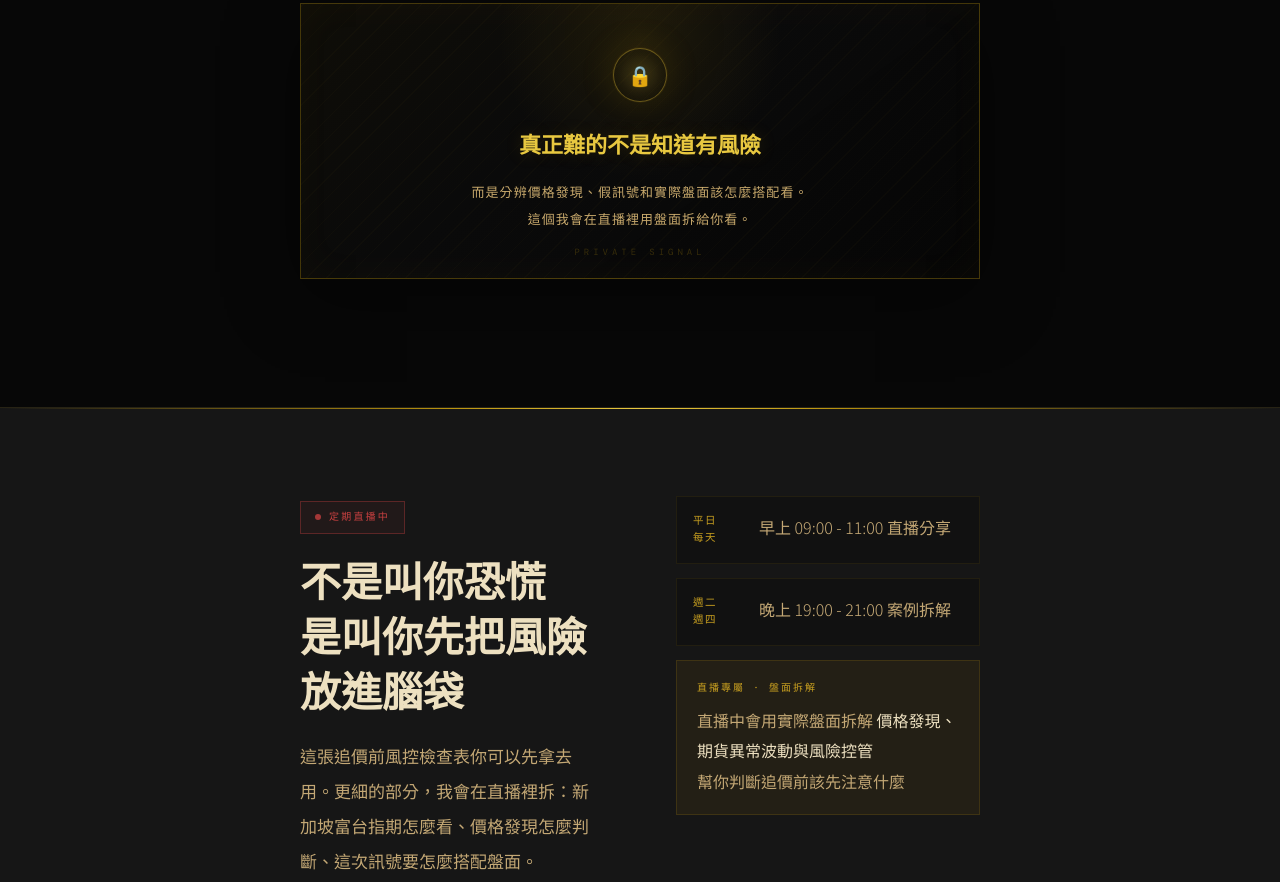
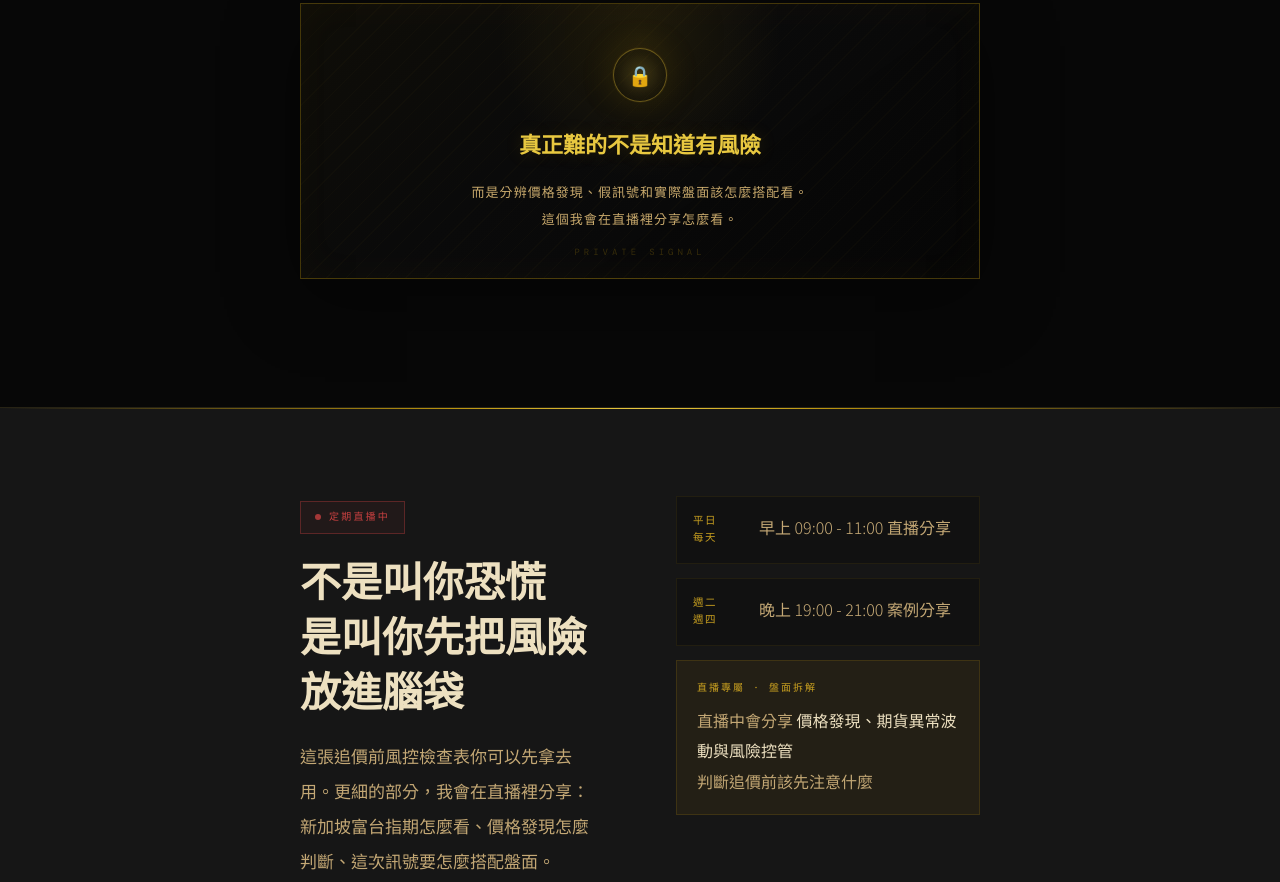
Before and after one commit to qa5518556130-dot/price-discovery-risk, a plain HTML site: page index.html in a window 1280 px wide. Shown: the part 4374-5256 px from the top of the page. Drawn offline with nearby package versions, Linux system fonts and the light colour scheme; a web font is replaced by a local one.

Commit message:
Update index.html

```diff
--- a/index.html
+++ b/index.html
@@ -305,7 +305,7 @@
       <div class="locked">
         <div class="lock-wrap">🔒</div>
         <div class="locked-title">真正難的不是知道有風險</div>
-        <div class="locked-sub">而是分辨價格發現、假訊號和實際盤面該怎麼搭配看。<br>這個我會在直播裡用盤面拆給你看。</div>
+        <div class="locked-sub">而是分辨價格發現、假訊號和實際盤面該怎麼搭配看。<br>這個我會在直播裡分享怎麼看。</div>
       </div>
     </div>
   </section>
@@ -315,7 +315,7 @@
       <div>
         <div class="live-badge"><span class="live-dot"></span><span class="live-badge-text">定期直播中</span></div>
         <h2 class="live-title">不是叫你恐慌<br>是叫你先把風險放進腦袋</h2>
-        <p class="live-desc">這張追價前風控檢查表你可以先拿去用。更細的部分，我會在直播裡拆：新加坡富台指期怎麼看、價格發現怎麼判斷、這次訊號要怎麼搭配盤面。</p>
+        <p class="live-desc">這張追價前風控檢查表你可以先拿去用。更細的部分，我會在直播裡分享：新加坡富台指期怎麼看、價格發現怎麼判斷、這次訊號要怎麼搭配盤面。</p>
       </div>
       <div class="schedule">
         <div class="schedule-item">
@@ -324,11 +324,11 @@
         </div>
         <div class="schedule-item">
           <div class="schedule-day">週二<br>週四</div>
-          <div class="schedule-time">晚上 19:00 - 21:00 案例拆解</div>
+          <div class="schedule-time">晚上 19:00 - 21:00 案例分享</div>
         </div>
         <div class="forum-box">
           <div class="forum-box-label">直播專屬 · 盤面拆解</div>
-          <p class="forum-box-desc">直播中會用實際盤面拆解 <strong>價格發現、期貨異常波動與風險控管</strong><br>幫你判斷追價前該先注意什麼</p>
+          <p class="forum-box-desc">直播中會分享 <strong>價格發現、期貨異常波動與風險控管</strong><br>判斷追價前該先注意什麼</p>
         </div>
       </div>
     </div>
@@ -361,7 +361,7 @@
         <div class="sfb-inner">
           <div class="sfb-eyebrow">Follow · 追蹤社群</div>
           <h2 class="sfb-title">追蹤我們的<br>社群平台</h2>
-          <p class="sfb-sub">IG 和 TikTok 同步直播，即時盤面拆解與風險提醒。<br>在任何影片留言 <strong>「價格發現」</strong>，自動私訊你更多內容。</p>
+          <p class="sfb-sub">IG 和 TikTok 同步直播，即時分享與風險提醒。<br>在任何影片留言 <strong>「價格發現」</strong>，自動私訊你更多內容。</p>
           <div class="sfb-divider"></div>
           <div class="sfb-buttons">
             <a class="sfb-btn ig" href="https://www.instagram.com/iwantmoney16888" target="_blank" rel="noopener">
```
